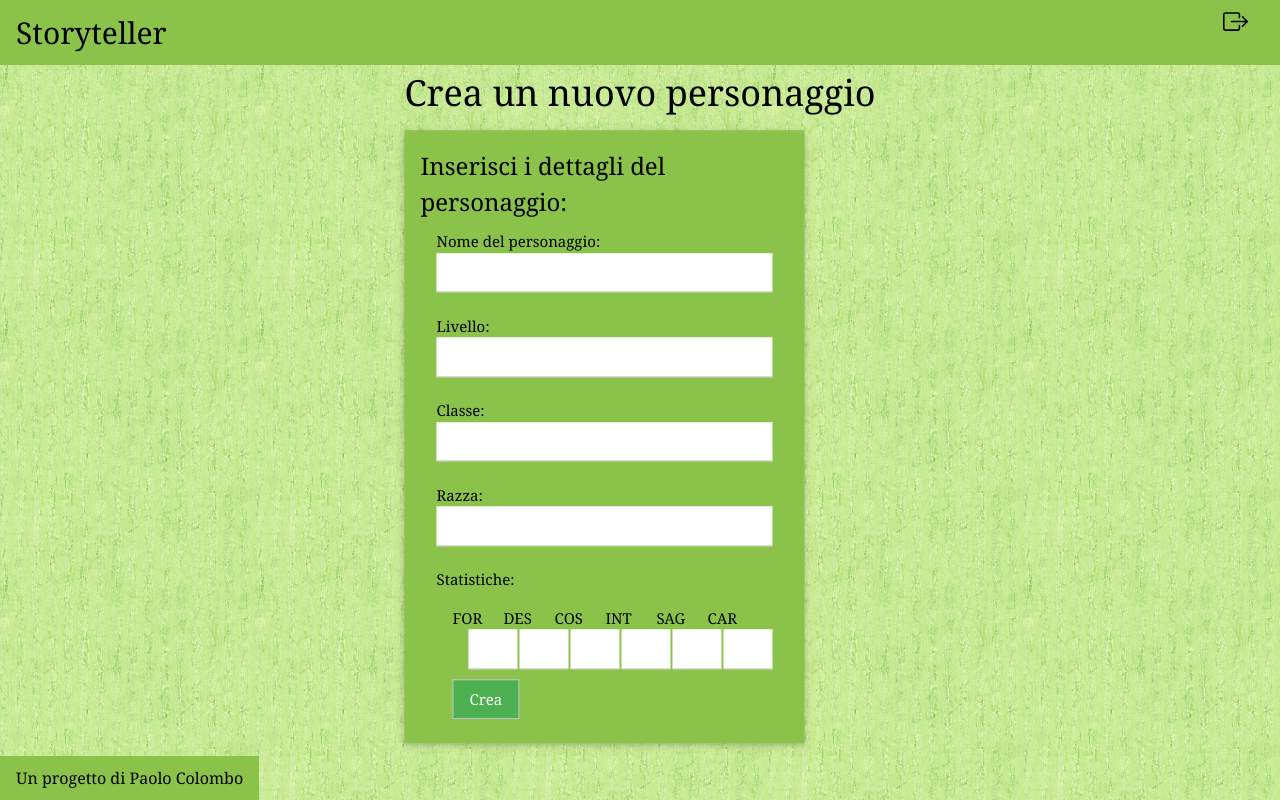
After one commit to skelly-pablito/storyteller2, a PHP site: page /formPersonaggio.php in a window 1280 px wide. The commit adds this page. Run offline with PHP 8.4, Linux system fonts and the light colour scheme; the visitor is signed in with stand-in values (Sample User, id 1).

Commit message:
Character creation

```diff
--- /dev/null
+++ b/formPersonaggio.php
@@ -0,0 +1,62 @@
+<?php
+    session_start();
+    if(!isset($_SESSION["login"]))
+        header("Location: index.php");
+
+    include "connect.php";
+?>
+<!DOCTYPE html>
+<html>
+    <head>
+        <!--Sfondo da https://tiled-bg.blogspot.com/2013/03/green-stone-seamless-web-texture.html -->
+        <meta charset="utf-8">
+        <title>Storyteller</title>
+        <link rel="stylesheet" href="w3.css">
+        <style>
+            body, h1, h2, h3, h4, h5, h6 {
+                 font-family: Georgia, serif;
+            }
+            body {
+                background-image: url("green-stone-seamless-web-texture.jpg");
+                background-repeat: repeat;
+            }
+        </style>
+    </head>
+    <body>
+        <div class="w3-container w3-light-green" >
+            <h2 class="w3-left">Storyteller</h2>
+            <div class="w3-right">
+                <a href="logout.php" class="w3-button"> <img width="25px" height="25px" src="box-arrow-right.svg"> </a>
+
+            </div>
+        </div>
+
+        <div class="w3-container w3-display-middle">
+            <h1> Crea un nuovo personaggio </h1>
+            <div class="w3-card w3-padding w3-light-green w3-animate-bottom" style="width:400px;">
+
+                <h3> Inserisci i dettagli del personaggio: </h3>
+                <form class="w3-container" action="creaPersonaggio.php" method="post">
+                    <label>Nome del personaggio:</label> <input class="w3-input" type="text" name="nome" required> <br>
+                    <label>Livello:</label> <input class="w3-input" type="number" name="livello" min="1" max="20" required> <br>
+                    <label>Classe:</label> <input class="w3-input" type="text" name="classe" required> <br>
+                    <label>Razza:</label> <input class="w3-input" type="text" name="razza" required> <br>
+                    <label>Statistiche:</label>
+                    <div class="w3-flex w3-margin" style="height:40px; GAP:2px;">
+                       <div> <label> FOR </label><input class="w3-input w3-margin-left w3-margin-right" type="number" name="for" min="1" max="20" required></div>
+                        <div> <label> DES </label><input class="w3-input w3-margin-left w3-margin-right" type="number" name="des" min="1" max="20" required></div>
+                        <div> <label> COS </label><input class="w3-input w3-margin-left w3-margin-right" type="number" name="cos" min="1" max="20" required></div>
+                        <div> <label> INT </label><input class="w3-input w3-margin-left w3-margin-right" type="number" name="int" min="1" max="20" required></div>
+                        <div> <label> SAG </label><input class="w3-input w3-margin-left w3-margin-right" type="number" name="sag" min="1" max="20" required></div>
+                        <div> <label> CAR </label><input class="w3-input w3-margin-left w3-margin-right" type="number" name="car" min="1" max="20" required></div>
+                    </div>
+                    <button class="w3-button w3-border w3-margin w3-green" type="submit"> Crea </button>
+                </form>
+            </div>
+        </div>
+
+        <div class="w3-container w3-display-bottomleft w3-light-green">
+            <h6>Un progetto di Paolo Colombo</h6>
+        </div>
+    </body>
+</html>
--- a/homepage.php
+++ b/homepage.php
@@ -17,7 +17,7 @@
         if(mysqli_num_rows($res) > 0){
             while($riga = $res->fetch_assoc()){
                 echo "<div class='w3-card w3-padding w3-margin w3-light-green' style='width:400px;'>
-                            <p class='title'><a href='dettagliCampagna.php?id=".$riga["id"]."'>".$riga["titolo"]." </a></p>
+                            <p class='title'><a href='dettagliCampagna.php?id=".$riga["id"]."&accType=1'>".$riga["titolo"]." </a></p>
                             <p class='w3-opacity'>".$riga["descrizione"]."</p>
                      </div>";
             }
@@ -61,7 +61,7 @@
         if(mysqli_num_rows($res) > 0){
             while($riga = $res->fetch_assoc()){
                 echo "<div class='w3-card w3-padding w3-margin w3-light-green' style='width:400px;'>
-                            <p class='title'><a href='dettagliCampagna.php?id=".$riga["id"]."'>".$riga["titolo"]." </a></p>
+                            <p class='title'><a href='dettagliCampagna.php?id=".$riga["id"]."&accType=2'>".$riga["titolo"]." </a></p>
                             <p class='w3-opacity'> Master:".$riga["id_master"]."<br>".$riga["descrizione"]."</p>
                      </div>";
             }
--- a/tables.sql
+++ b/tables.sql
@@ -1,6 +1,6 @@
 CREATE TABLE IF NOT EXISTS Utenti(username VARCHAR(254) PRIMARY KEY, email VARCHAR(254) NOT NULL, password VARCHAR(254) NOT NULL);
 CREATE TABLE IF NOT EXISTS Avventure(id INT AUTO_INCREMENT PRIMARY KEY, titolo VARCHAR(100) NOT NULL, descrizione VARCHAR(255), id_master VARCHAR(254), FOREIGN KEY (id_master) REFERENCES Utenti(username) ON UPDATE CASCADE ON DELETE CASCADE);
 CREATE TABLE IF NOT EXISTS GiocatoreAvventura(user VARCHAR(254), id_avventura INT, accepted BOOLEAN NOT NULL, PRIMARY KEY(user, id_avventura), FOREIGN KEY (user) REFERENCES Utenti(username) ON UPDATE CASCADE ON DELETE CASCADE, FOREIGN KEY (id_avventura) REFERENCES Avventure(id) ON UPDATE CASCADE ON DELETE CASCADE);
-CREATE TABLE IF NOT EXISTS Personaggi(id INT AUTO_INCREMENT PRIMARY KEY, nome VARCHAR(100) NOT NULL, livello INT NOT NULL, classe VARCHAR(32) NOT NULL, razza VARCHAR(32) NOT NULL, FORZA INT NOT NULL, DESTRETTA INT NOT NULL, COSTITUZIONE INT NOT NULL, INTELLIGENZA INT NOT NULL, SAGGEZZA INT NOT NULL, CARISMA INT NOT NULL, id_utente VARCHAR(254), FOREIGN KEY (id_utente) REFERENCES Utenti(username) ON UPDATE CASCADE ON DELETE CASCADE);
+CREATE TABLE IF NOT EXISTS Personaggi(id INT AUTO_INCREMENT PRIMARY KEY, nome VARCHAR(100) NOT NULL, livello INT NOT NULL, classe VARCHAR(32) NOT NULL, razza VARCHAR(32) NOT NULL, FORZA INT NOT NULL, DESTREZZA INT NOT NULL, COSTITUZIONE INT NOT NULL, INTELLIGENZA INT NOT NULL, SAGGEZZA INT NOT NULL, CARISMA INT NOT NULL, id_utente VARCHAR(254), FOREIGN KEY (id_utente) REFERENCES Utenti(username) ON UPDATE CASCADE ON DELETE CASCADE);
 CREATE TABLE IF NOT EXISTS Contenuti(id INT AUTO_INCREMENT PRIMARY KEY, data_creazione DATE NOT NULL, id_master VARCHAR(254), n_parole INT, dimensioni INT, FOREIGN KEY (id_master) REFERENCES Utenti(username) ON UPDATE CASCADE ON DELETE CASCADE);
 CREATE TABLE IF NOT EXISTS Partite(id_avventura INT, numero INT, data_svolgimento DATE NOT NULL, PRIMARY KEY(id_avventura, numero), FOREIGN KEY (id_avventura) REFERENCES Avventure(id) ON UPDATE CASCADE ON DELETE CASCADE);
```
Also changed, not shown: creaPersonaggio.php (added, +26 -0 lines), dettagliCampagna.php (+13 -2 lines).
